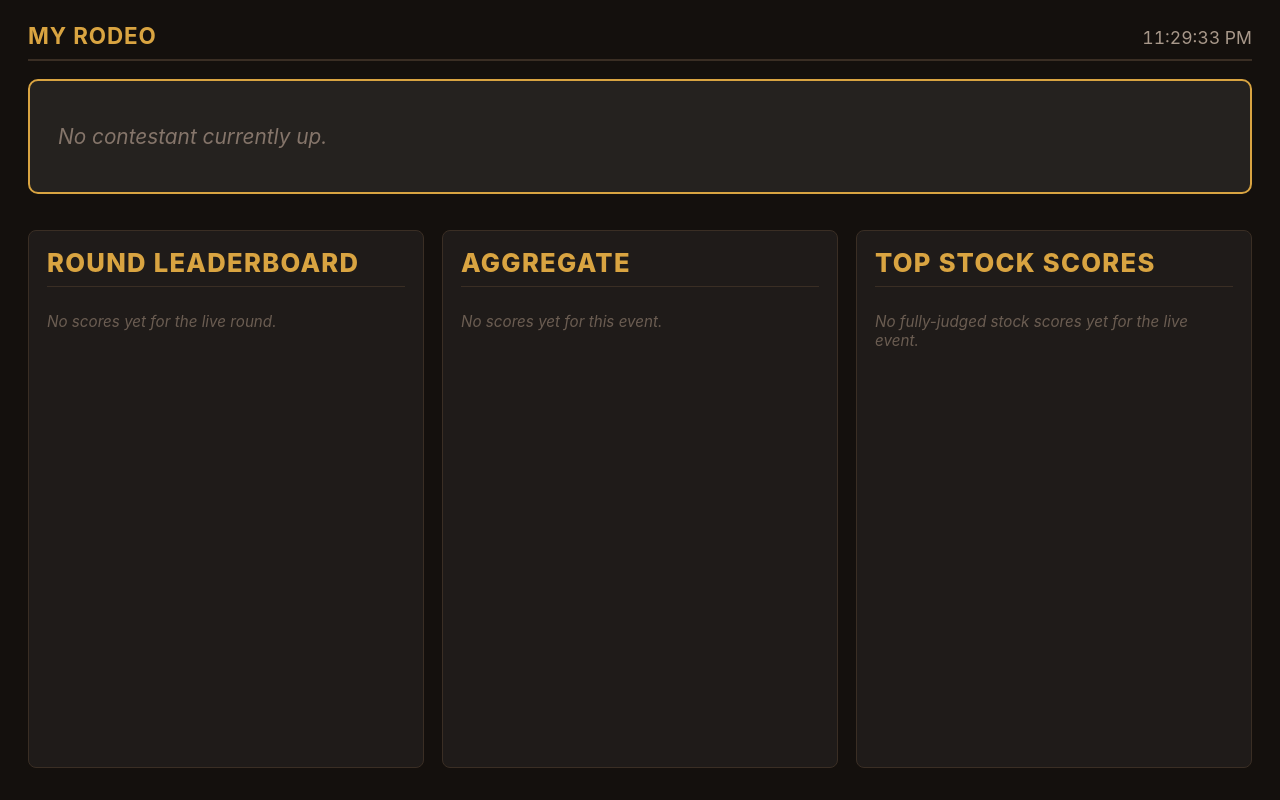
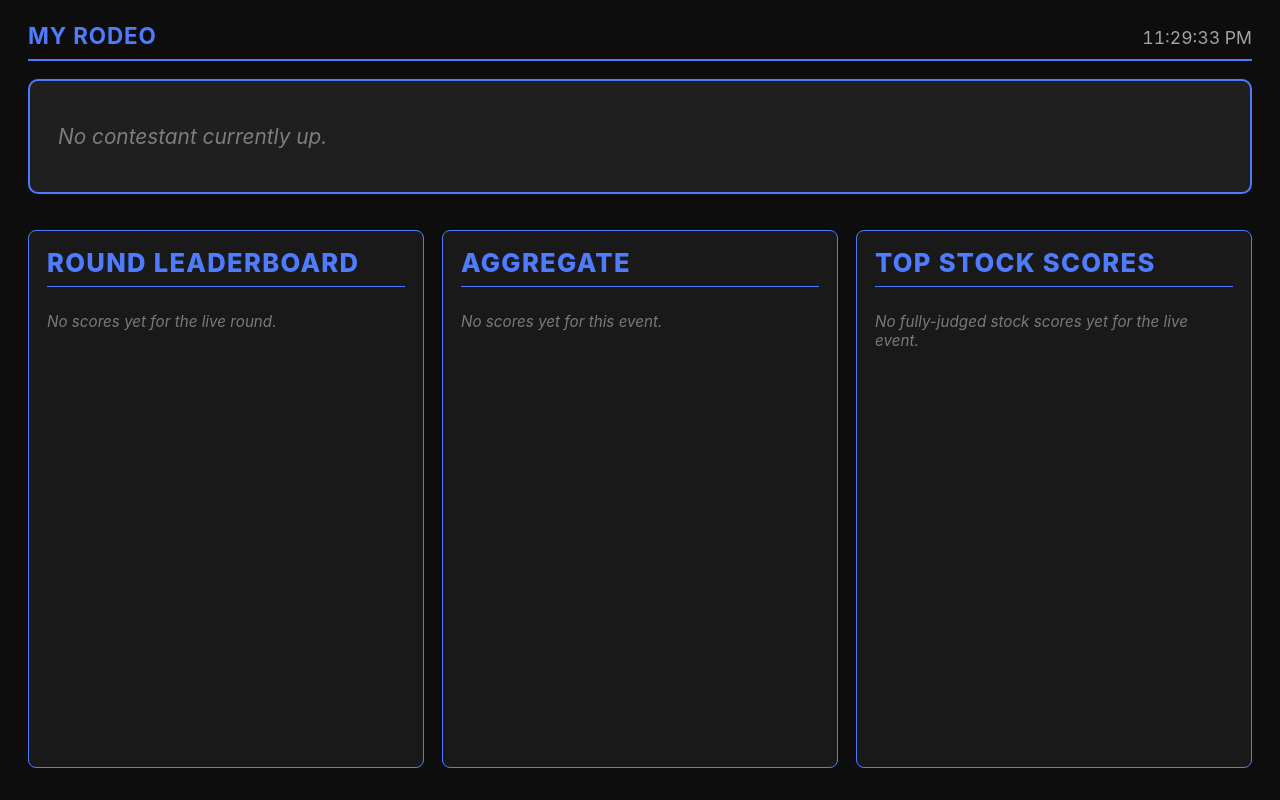
Before and after one commit to stephentreiber/rodeo-control, a Flask app: page /announcer in a window 1280 px wide. Run offline with Flask 3, Linux system fonts and the light colour scheme; data comes from the database, SQL or seed files in the repository; data that the repository does not hold is empty; parts of the project's set-up code (start-up, migrations or seed data) failed here and were passed over.

Commit message:
Announcer Screen now follows the main app's theme color for outlines/headers
Previously the Announcer Screen had its own fully independent
bg/accent/text color pickers under Settings. Replaced with:

- Background and body text are now FIXED (near-black #0d0d0d and pure
  white) for maximum legibility on a monitor viewed from across a booth
  or truck -- no longer user-customizable, matching the main app's own
  'colors fixed, not raw-customizable' philosophy.
- --announcer-accent is no longer independently picked at all -- it's
  set from the SAME theme preset chosen under Settings > Appearance
  (theme_accent, already injected into every template via the existing
  inject_globals context processor), so outlines and headers on this
  screen always match whatever the main app's theme is.
- All outline/border colors that were previously a fixed brown
  (#3a2e24 etc, left over from the old warm brown/gold default) now
  use var(--announcer-accent) too -- topbar underline, current-contestant
  card border, judge-card border, panel border, panel header underline.
  Per-row list dividers use a faded (35%) version of the accent instead
  of full strength, since a divider repeats once per row and would be
  a lot more visual noise than the structural borders above.
- All secondary/de-emphasized text (clock, hometown lines, stat labels,
  empty-state text, etc.) that was previously a warm muted brown/tan
  now uses one of two new dimmed-white tiers (--announcer-text-muted /
  --announcer-text-faint) -- still unambiguously white, just faded for
  hierarchy, and legible against the new neutral dark background.
  Semantic status colors (rank-achieved green, judge outcome flag) are
  untouched -- these indicate something specific, not decorative theming.
- app.py/database.py: removed the announcer_color_bg/accent/text
  settings entirely (dead code), including a migration to delete any
  existing installs' stale rows, matching the established cleanup
  pattern for the old raw theme-color-picker settings.
- templates/settings.html: removed the now-empty color-picker UI,
  replaced with a note that the Announcer Screen follows the main
  Theme Color automatically.

```diff
--- a/app.py
+++ b/app.py
@@ -2543,9 +2543,6 @@ def announcer_screen():
     return render_template(
         "announcer.html",
         data=_announcer_context(),
-        announcer_color_bg=get_setting("announcer_color_bg", DEFAULT_SETTINGS["announcer_color_bg"]),
-        announcer_color_accent=get_setting("announcer_color_accent", DEFAULT_SETTINGS["announcer_color_accent"]),
-        announcer_color_text=get_setting("announcer_color_text", DEFAULT_SETTINGS["announcer_color_text"]),
     )
 
 
@@ -2876,17 +2873,6 @@ def settings():
         if color_preset in THEME_PRESETS:
             set_setting("color_preset", color_preset)
 
-        if request.form.get("reset_announcer_colors"):
-            set_setting("announcer_color_bg", DEFAULT_SETTINGS["announcer_color_bg"])
-            set_setting("announcer_color_accent", DEFAULT_SETTINGS["announcer_color_accent"])
-            set_setting("announcer_color_text", DEFAULT_SETTINGS["announcer_color_text"])
-        else:
-            hex_color = re.compile(r"^#[0-9a-fA-F]{6}$")
-            for key in ("announcer_color_bg", "announcer_color_accent", "announcer_color_text"):
-                value = request.form.get(key, "").strip()
-                if hex_color.match(value):
-                    set_setting(key, value)
-
         xml_export.export_all()
         return redirect(url_for("settings"))
     return render_template(
@@ -2896,9 +2882,6 @@ def settings():
         names_field_limit=get_setting("names_field_limit", "10"),
         judge_count=get_setting("judge_count", "2"),
         judge_names_raw={seat: get_setting(f"judge_name_{seat}", "") for seat in range(1, 5)},
-        announcer_color_bg=get_setting("announcer_color_bg", DEFAULT_SETTINGS["announcer_color_bg"]),
-        announcer_color_accent=get_setting("announcer_color_accent", DEFAULT_SETTINGS["announcer_color_accent"]),
-        announcer_color_text=get_setting("announcer_color_text", DEFAULT_SETTINGS["announcer_color_text"]),
         judge_url=_judge_url(),
         judge_qr_svg=_judge_qr_svg(),
         theme_presets=THEME_PRESETS,
--- a/database.py
+++ b/database.py
@@ -115,16 +115,6 @@ DEFAULT_SETTINGS = {
     "judge_name_2": "",
     "judge_name_3": "",
     "judge_name_4": "",
-    # The Announcer Screen's own three-color palette -- it's a separate
-    # full-screen dark monitor view (see announcer.html/announcer.css),
-    # not part of the main app's theme, so it gets its own small palette
-    # customizable per-booth rather than inheriting the main app's
-    # colors, which wouldn't suit a screen meant to be read from across
-    # a room. Defaults match the original hardcoded dark brown/gold look
-    # exactly.
-    "announcer_color_bg": "#14100d",
-    "announcer_color_accent": "#d9a441",
-    "announcer_color_text": "#f2e9dd",
     # Off by default -- video review isn't available at every rodeo, so
     # the VR code in the quick-entry score field only works once this is
     # explicitly turned on (see scoring.parse_score_input).
@@ -208,6 +198,15 @@ def init_db():
     # :root now -- so these are dead settings; delete them if present
     # rather than leaving orphaned rows around.
     conn.execute("DELETE FROM settings WHERE key IN ('theme_color_primary', 'theme_color_accent', 'theme_color_tint')")
+
+    # Same cleanup for the Announcer Screen's own three-color palette --
+    # it now follows the main app's Theme Color preset for its accent
+    # (outlines/headers) and has a fixed background/text (near-black and
+    # white, for legibility from across a room), so these three are dead
+    # settings too.
+    conn.execute(
+        "DELETE FROM settings WHERE key IN ('announcer_color_bg', 'announcer_color_accent', 'announcer_color_text')"
+    )
 
     comp_cols = [r["name"] for r in conn.execute("PRAGMA table_info(competitors)")]
     if "partner_id" not in comp_cols:
--- a/static/announcer.css
+++ b/static/announcer.css
@@ -1,12 +1,27 @@
 /* Dedicated full-screen monitor view -- dark, high-contrast, big type,
    built to be read from across a booth or a production truck, not up
-   close. Colors come from CSS variables (overridden per-install from
-   Settings -- see the inline <style> in announcer.html); the values
-   below are just the defaults if that override is ever missing. */
+   close. Background and body text are fixed (black/dark grey and
+   white, for maximum legibility on a monitor viewed from across a
+   room) -- only --announcer-accent is customizable, and it isn't
+   independently picked here at all: it's set from the SAME theme
+   preset chosen under Settings > Appearance for the rest of the app
+   (see the inline <style> override in announcer.html), so outlines and
+   headers on this screen always match whatever the main app's theme is.
+   The values below are just the fallback if that override is ever
+   missing. */
 :root {
-  --announcer-bg: #14100d;
-  --announcer-accent: #d9a441;
-  --announcer-text: #f2e9dd;
+  --announcer-bg: #0d0d0d;
+  --announcer-accent: #4f7cff;
+  --announcer-text: #ffffff;
+  /* Two dimmed-white tiers for secondary/de-emphasized text -- still
+     unambiguously "white", just faded for visual hierarchy so a whole
+     screen of pure #fff doesn't flatten into one indistinguishable
+     block. Everything that isn't an outline, a header (h1/h2), or a
+     semantic status color (e.g. the rank-achieved green, the judge
+     outcome flag) uses one of these two instead of a theme/accent
+     color. */
+  --announcer-text-muted: rgba(255, 255, 255, 0.62);
+  --announcer-text-faint: rgba(255, 255, 255, 0.42);
 }
 * { box-sizing: border-box; }
 html, body {
@@ -29,7 +44,7 @@ html, body {
   display: flex;
   justify-content: space-between;
   align-items: baseline;
-  border-bottom: 2px solid #3a2e24;
+  border-bottom: 2px solid var(--announcer-accent);
   padding-bottom: 10px;
 }
 .announcer-topbar h1 {
@@ -39,7 +54,7 @@ html, body {
   color: var(--announcer-accent);
   text-transform: uppercase;
 }
-.announcer-clock { font-size: 1.1em; color: #a8988a; font-variant-numeric: tabular-nums; }
+.announcer-clock { font-size: 1.1em; color: var(--announcer-text-muted); font-variant-numeric: tabular-nums; }
 
 /* ---------- Current contestant (the big one) ---------- */
 .announcer-current {
@@ -47,7 +62,7 @@ html, body {
      adaptive version -- a slightly lighter card tone derived from
      whatever background color is chosen, rather than a second color
      someone would have to pick and keep coordinated by hand. */
-  background: #1f1712;
+  background: #1a1a1a;
   background: color-mix(in srgb, var(--announcer-bg) 100%, white 8%);
   border: 2px solid var(--announcer-accent);
   border-radius: 10px;
@@ -59,7 +74,7 @@ html, body {
   flex-wrap: wrap;
 }
 .announcer-current-empty {
-  color: #85756a;
+  color: var(--announcer-text-faint);
   font-size: 1.3em;
   font-style: italic;
 }
@@ -139,9 +154,9 @@ html, body {
 }
 
 .announcer-panel {
-  background: #1c1611;
+  background: #171717;
   background: color-mix(in srgb, var(--announcer-bg) 100%, white 5%);
-  border: 1px solid #3a2e24;
+  border: 1px solid var(--announcer-accent);
   border-radius: 8px;
   padding: 16px 18px;
   display: flex;
@@ -155,10 +170,10 @@ html, body {
   text-transform: uppercase;
   letter-spacing: 0.05em;
   color: var(--announcer-accent);
-  border-bottom: 1px solid #3a2e24;
+  border-bottom: 1px solid var(--announcer-accent);
   padding-bottom: 8px;
 }
-.announcer-panel-empty { color: #6b5d52; font-style: italic; font-size: 0.95em; }
+.announcer-panel-empty { color: var(--announcer-text-faint); font-style: italic; font-size: 0.95em; }
 
 .announcer-board { list-style: none; margin: 0; padding: 0; }
 .announcer-board li {
--- a/templates/announcer.html
+++ b/templates/announcer.html
@@ -5,13 +5,17 @@
 <title>Announcer Screen — {{ rodeo_name }}</title>
 <link rel="stylesheet" href="{{ url_for('static', filename='announcer.css') }}">
 <style>
-  /* Per-installation override from Settings -- comes after the
-     stylesheet link so these win the cascade over the defaults baked
-     into announcer.css's :root. */
+  /* --announcer-accent follows the SAME theme preset picked under
+     Settings > Appearance for the rest of the app (theme_accent is
+     already injected into every template's context -- see
+     inject_globals in app.py), so outlines and headers here always
+     match the main app's theme. Background and body text are NOT
+     overridden here at all anymore -- they're fixed directly in
+     announcer.css (near-black / white) for maximum legibility on a
+     monitor viewed from across a room, so there's nothing left to
+     coordinate by hand for those two. */
   :root {
-    --announcer-bg: {{ announcer_color_bg }};
-    --announcer-accent: {{ announcer_color_accent }};
-    --announcer-text: {{ announcer_color_text }};
+    --announcer-accent: {{ theme_accent }};
   }
 </style>
 </head>
--- a/templates/base.html
+++ b/templates/base.html
@@ -112,7 +112,7 @@
   {% endwith %}
   {% block content %}{% endblock %}
 </main>
-<footer class="build-stamp">Build 2026-09-06-e</footer>
+<footer class="build-stamp">Build 2026-09-06-f</footer>
 
 <a href="#top" id="back-to-top" class="back-to-top" title="Back to top">↑</a>
 
```
Also changed, not shown: other parts of static/announcer.css (+18 -12 lines), templates/settings.html (+4 -9 lines).
